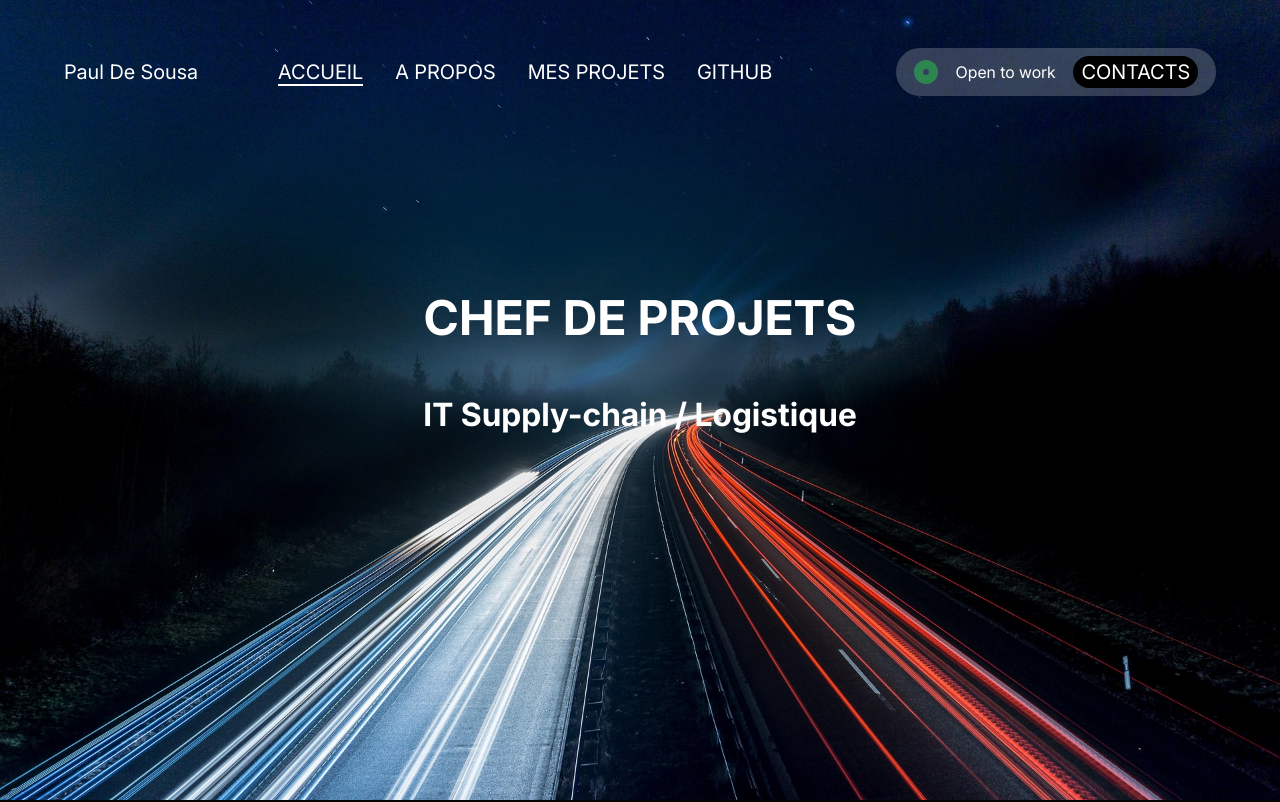
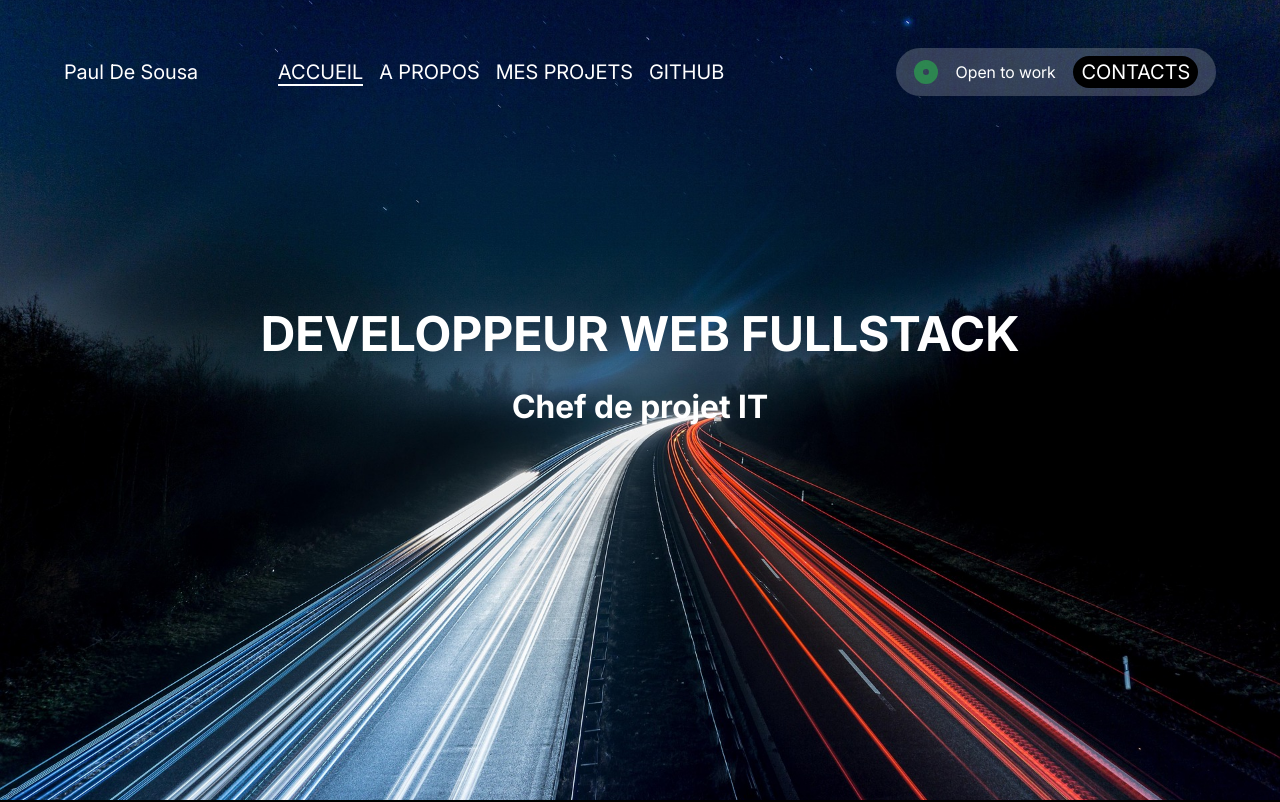
Before and after one commit to PSDeSousa/portfolio, a website: page index.html in a window 1280 px wide. Shown: the top 802 px of the page. Drawn offline with nearby package versions, Linux system fonts and the light colour scheme.

Commit message:
fix(title) : position

```diff
--- a/assets/layout/_header.scss
+++ b/assets/layout/_header.scss
@@ -24,7 +24,7 @@ header{
         }
         .navbar{
             @include flex(row,space-between, center);
-            gap:$x-gap-m;
+            gap:$x-gap-s;
         }
         .primary-nav{
             @include flex(row,start, center);
--- a/assets/layout/_hero-banner.scss
+++ b/assets/layout/_hero-banner.scss
@@ -17,8 +17,11 @@
         }
         .title{
             position : absolute;
-            top : 33%;
+            top : 35%;
             @include flex(column, center, center);
+            h2{
+                margin-top:0;
+            }
         }
     }
 
--- a/index.html
+++ b/index.html
@@ -3,7 +3,7 @@
     <head>
         <meta charset="UFT-8">
         <meta name="viewport" content="width=device-width, initial-scale=1.0">
-        <title>Chef de projet IT Supply Chain</title>
+        <title>Paul De Sousa Chef de projet IT / Developpeur Web Fullstack</title>
         <link href="assets/css/styles.css" rel="stylesheet">
         <link href="assets/css/main.css" rel="stylesheet">
         <!---link rel="icon" type="image/png" href="../favicone.png"--->
@@ -100,8 +100,8 @@
                 <div class="container-fluid">
                     <img src="assets/images/banner/sky-road.jpg" alt="road with stars on the sky">
                     <div class="title">
-                        <h1>Chef de projets</h1>
-                        <h2>IT Supply-chain / Logistique</h2>
+                        <h1>Developpeur Web Fullstack</h1>
+                        <h2>Chef de projet IT</h2>
                     </div>
                 </div>
             </section>
```
Also changed, not shown: pages/a-propos.html (+1 -1 lines), pages/contacts.html (+1 -1 lines), pages/mentions.html (+1 -1 lines), pages/projets.html (+1 -1 lines), assets/css/main.css, 1 other file.
